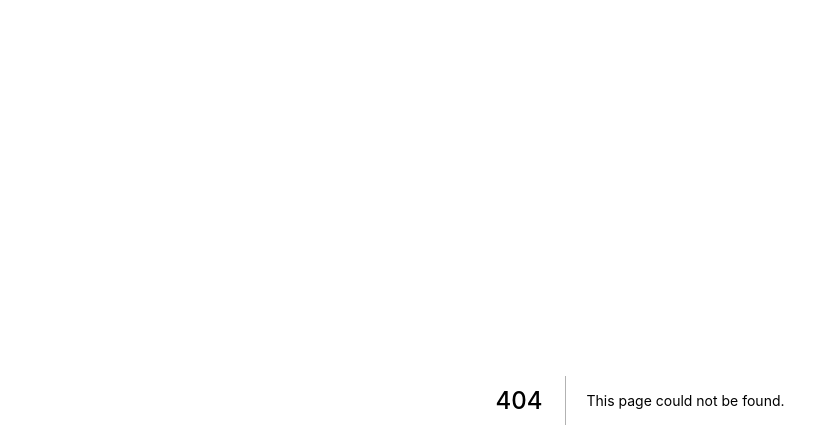
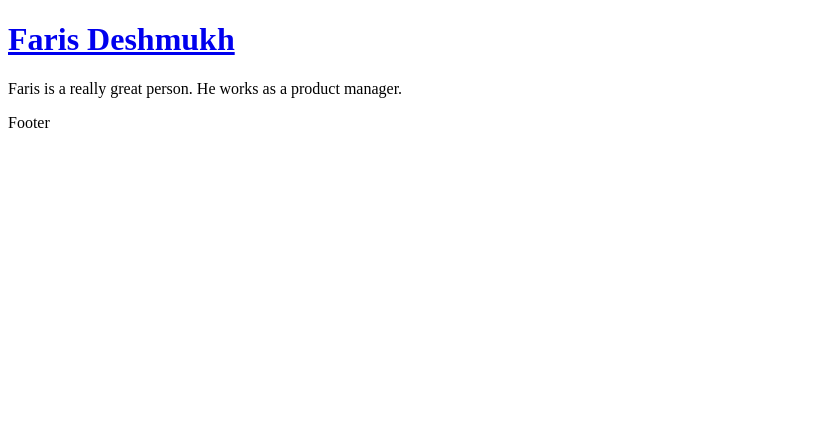
Before and after one commit to farisd/farisdeshmukh, a Next.js app: page /about in a window 1280 px wide. Before the commit this address had no page. Shown: the top 448 px of the page, without its empty margins (0-839 px from the left). Built offline with nearby package versions, Linux system fonts and the light colour scheme.

Commit message:
add about, cv pages and link to linkedin

```diff
--- /dev/null
+++ b/pages/about.js
@@ -0,0 +1,9 @@
+import Layout from '../components/Layout';
+
+export default () => (
+  <Layout>
+    <div className="body">
+      <p>Faris is a really great person. He works as a product manager.</p>
+    </div>
+  </Layout>
+);
--- a/pages/index.js
+++ b/pages/index.js
@@ -6,7 +6,7 @@ export default () => (
       <p>Welcome to Faris Deshmukh&apos;s website</p>
       <li><a href="./about">About Faris</a></li>
       <li><a href="./cv">A list of all Faris&apos; incredible achievements</a></li>
-      <li>CV</li>
+      <li><a href="https://www.linkedin.com/in/faris-deshmukh/">LinkedIn</a></li>
     </div>
   </Layout>
 );
```
Also changed, not shown: pages/cv.js (added, +9 -0 lines).
